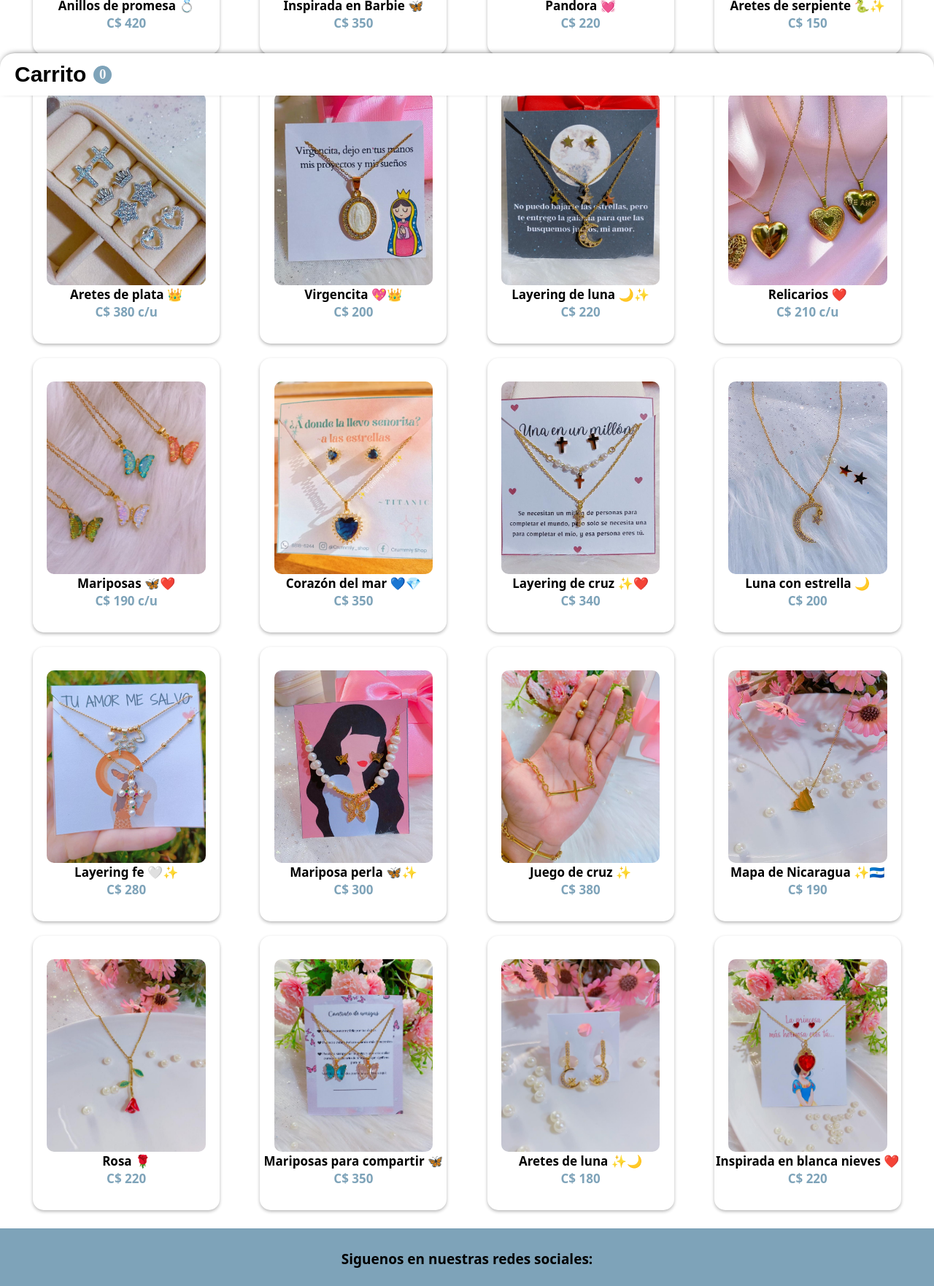
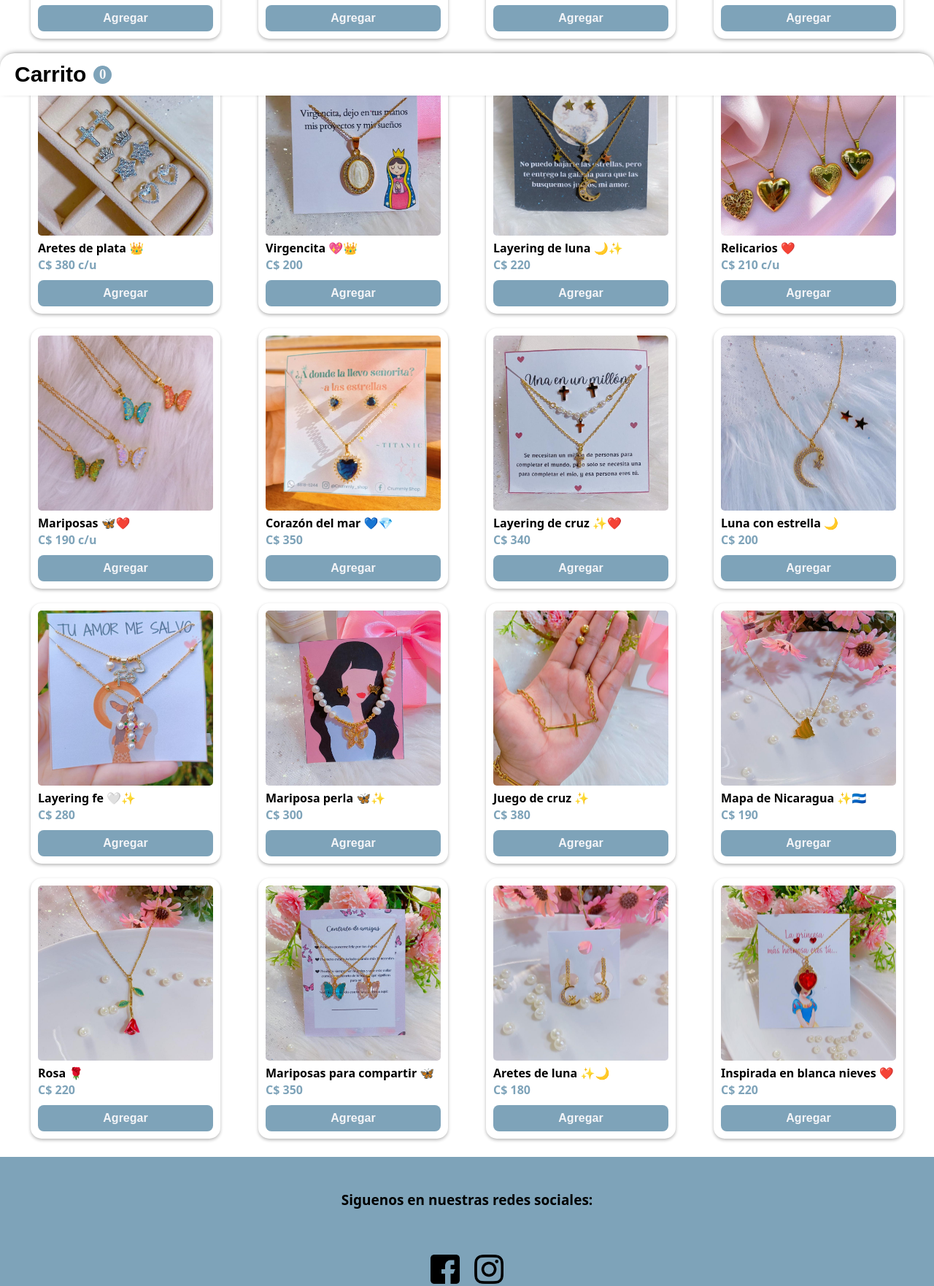
Before and after one commit to KeyFargas18/HTML-Y-CSS-CrummlyShop, a plain HTML site: page index.html in a window 1280 px wide. Shown: the part 669-2432 px from the top of the page at 73% size. Drawn offline with Linux system fonts and the light colour scheme.

Commit message:
agregar el button

```diff
--- a/desktop.css
+++ b/desktop.css
@@ -1,19 +1,37 @@
-.anillo{
-    width: 20vw;
-    height: 47vh;
-    font-size: 1.7rem;
+.container{
+    width: 100%;
+    display: flex;
+    padding: 1rem;
+    justify-content: flex-end;
+    flex-wrap: wrap;
 }
 
-.anillo_pla{
-    width: 17vw;
-    height: 33vh;
-    object-fit: cover;
-    flex-wrap: wrap;
-    border-radius: 1rem;
+.canti{
+    color: var(--primay-color);
+    position: absolute;
+    display: flex;
+    justify-content: center;
+    align-items: center;
+    border-radius: 50px;
+    height: 17px;
+    width: 17px;
+    top: 5px;
+    margin-left: 2.5rem;
+    background-color: #7EA3B9;
 }
 
 .presen{
     font-size: 1.9rem;
+}
+
+.anillo_pla{
+    width: 240px;
+    height: 240px;
+}
+
+.shopping{
+    grid-template-columns: repeat(auto-fill,240px);
+    font-size: var(--md);
 }
 
 .barra{
@@ -51,6 +69,11 @@
     margin-left: 1rem;
 }
 
+.primary-button{
+    height: 36px;
+    font-size: var(--md);
+}
+
 .footer p{
     font-size: 1.9rem;
 }
--- a/index.html
+++ b/index.html
@@ -13,17 +13,17 @@
     <header>
         <nav class="nav">
             <div class="container">
-                <img class="buscar" src="./buscar.png" alt="buscar">
-                <img class="what" src="./whatsapp.png" alt="WhatsApp">
-                <img class="usua" src="./usuario.png" alt="perfil">
-                <di>
-                    <img src="./carro-de-la-carretilla.png" alt="carrito">
+                <img class="buscar" src="./iconos/buscar.png" alt="buscar">
+                <img class="what" src="./iconos/whatsapp.png" alt="WhatsApp">
+                <img class="usua" src="./iconos/usuario.png" alt="perfil">
+                <div>
+                    <img src="./iconos/carro-de-la-carretilla.png" alt="carrito">
                     <span class="canti">0</span>
-                </di>
+                </div>
             </div>
 
             <div class="caja-logo">
-                <img class="logo" src="./logo.jpeg" alt="logo">
+                <img class="logo" src="./iconos/logo.jpeg" alt="logo">
             </div>
 
             <div class="presen">
@@ -35,106 +35,227 @@
         </nav>
     </header>
     <main class="main">
+        <div class="shopping">
             <figure class="anillo">
                 <img class="anillo_pla" src="./img/Anillos.jpeg" alt="anillo">
                 <span class="ani">Anillos de promesa 💍</span>
                 <span class="cant">C$ 420</span>
             </figure>
+            <button class="primary-button">
+                Agregar
+            </button>
+        </div>
+
+        <div class="shopping">
             <figure class="anillo">
                 <img class="anillo_pla" src="./img/barbie.jpeg" alt="barbie">
                 <span class="ani">Inspirada en Barbie 🦋</span>
                 <span class="cant">C$ 350</span>
             </figure>
+            <button class="primary-button">
+                Agregar
+            </button>
+        </div>
+
+
+        <div class="shopping">
             <figure class="anillo">
                 <img class="anillo_pla" src="./img/Pandora.jpeg" alt="pandora">
                 <span class="ani">Pandora 💓</span>
                 <span class="cant">C$ 220</span>
             </figure>
+            <button class="primary-button">
+                Agregar
+            </button>
+        </div>
+
+        <div class="shopping">
             <figure class="anillo">
                 <img class="anillo_pla" src="./img/serpiente.jpeg" alt="serpiente">
                 <span class="ani">Aretes de serpiente 🐍✨</span>
                 <span class="cant">C$ 150</span>
             </figure>
+            <button class="primary-button">
+                Agregar
+            </button>
+        </div>
+
+        <div class="shopping">
             <figure class="anillo">
                 <img class="anillo_pla" src="./img/aretes.jpeg" alt="aretes">
                 <span class="ani">Aretes de plata 👑</span>
                 <span class="cant">C$ 380 c/u</span>
             </figure>
+            <button class="primary-button">
+                Agregar
+            </button>
+        </div>
+
+        <div class="shopping">
             <figure class="anillo">
                 <img class="anillo_pla" src="./img/virgen.jpeg" alt="virgen">
                 <span class="ani">Virgencita 💖👑</span>
                 <span class="cant">C$ 200</span>
             </figure>
+            <button class="primary-button">
+                Agregar
+            </button>
+        </div>
+
+        <div class="shopping">
             <figure class="anillo">
                 <img class="anillo_pla" src="./img/luna.jpeg" alt="luna">
                 <span class="ani">Layering de luna 🌙✨</span>
                 <span class="cant">C$ 220</span>
             </figure>
+            <button class="primary-button">
+                Agregar
+            </button>
+        </div>
+
+        <div class="shopping">
             <figure class="anillo">
                 <img class="anillo_pla" src="./img/relicario.jpeg" alt="relicario">
                 <span class="ani">Relicarios ❤️</span>
                 <span class="cant">C$ 210 c/u</span>
             </figure>
+            <button class="primary-button">
+                Agregar
+            </button>
+        </div>
+
+        <div class="shopping">
             <figure class="anillo">
                 <img class="anillo_pla" src="./img/mariposa.jpeg" alt="mariposa">
                 <span class="ani">Mariposas 🦋❤️</span>
                 <span class="cant">C$ 190 c/u</span>
             </figure>
+            <button class="primary-button">
+                Agregar
+            </button>
+        </div>
+
+        <div class="shopping">
             <figure class="anillo">
                 <img class="anillo_pla" src="./img/corazon.jpeg" alt="corazon">
                 <span class="ani">Corazón del mar 💙💎</span>
                 <span class="cant">C$ 350</span>
             </figure>
+            <button class="primary-button">
+                Agregar
+            </button>
+        </div>
+
+        <div class="shopping">
             <figure class="anillo">
                 <img class="anillo_pla" src="./img/Layering.jpeg" alt="layering">
                 <span class="ani">Layering de cruz ✨❤️</span>
                 <span class="cant">C$ 340</span>
             </figure>
+            <button class="primary-button">
+                Agregar
+            </button>
+        </div>
+
+        <div class="shopping">
             <figure class="anillo">
                 <img class="anillo_pla" src="./img/lunes.jpeg" alt="lunes">
                 <span class="ani">Luna con estrella 🌙</span>
                 <span class="cant">C$ 200</span>
             </figure>
+            <button class="primary-button">
+                Agregar
+            </button>
+        </div>
+
+        <div class="shopping">
             <figure class="anillo">
                 <img class="anillo_pla" src="./img/cruz.jpeg" alt="cruz">
                 <span class="ani">Layering fe 🤍✨</span>
                 <span class="cant">C$ 280</span>
             </figure>
+            <button class="primary-button">
+                Agregar
+            </button>
+        </div>
+
+        <div class="shopping">
             <figure class="anillo">
                 <img class="anillo_pla" src="./img/mari.jpeg" alt="mari">
                 <span class="ani">Mariposa perla 🦋✨</span>
                 <span class="cant">C$ 300</span>
             </figure>
+            <button class="primary-button">
+                Agregar
+            </button>
+        </div>
+
+        <div class="shopping">
             <figure class="anillo">
                 <img class="anillo_pla" src="./img/juego.jpeg" alt="juego">
                 <span class="ani">Juego de cruz ✨</span>
                 <span class="cant">C$ 380</span>
             </figure>
+            <button class="primary-button">
+                Agregar
+            </button>
+        </div>
+
+        <div class="shopping">
             <figure class="anillo">
                 <img class="anillo_pla" src="./img/mapa.jpeg" alt="mapa">
                 <span class="ani">Mapa de Nicaragua ✨🇳🇮</span>
                 <span class="cant">C$ 190</span>
             </figure>
+            <button class="primary-button">
+                Agregar
+            </button>
+        </div>
+
+        <div class="shopping">
             <figure class="anillo">
                 <img class="anillo_pla" src="./img/rosa.jpeg" alt="rosa">
                 <span class="ani">Rosa 🌹</span>
                 <span class="cant">C$ 220</span>
             </figure>
+            <button class="primary-button">
+                Agregar
+            </button>
+        </div>
+
+        <div class="shopping">
             <figure class="anillo">
                 <img class="anillo_pla" src="./img/mari duo.jpeg" alt="duo mariposa">
                 <span class="ani">Mariposas para compartir 🦋</span>
                 <span class="cant">C$ 350</span>
             </figure>
+            <button class="primary-button">
+                Agregar
+            </button>
+        </div>
+
+        <div class="shopping">
             <figure class="anillo">
                 <img class="anillo_pla" src="./img/a luna.jpeg" alt="luna arete">
                 <span class="ani">Aretes de luna ✨🌙</span>
                 <span class="cant">C$ 180</span>
             </figure>
+            <button class="primary-button">
+                Agregar
+            </button>
+        </div>
+
+        <div class="shopping">
             <figure class="anillo">
                 <img class="anillo_pla" src="./img/blanca.jpeg" alt="corazon rojo">
                 <span class="ani">Inspirada en blanca nieves ❤️</span>
                 <span class="cant">C$ 220</span>
             </figure>
+            <button class="primary-button">
+                Agregar
+            </button>
+        </div>
+
         <figure class="barra">
             <span class="carrito">Carrito</span>
             <span class="cantid">0</span>
@@ -143,8 +264,8 @@
 
     <footer class="footer">
         <p>Siguenos en nuestras redes sociales:</p>
-            <img src="./facebook.png" alt="Facebook">
-            <img src="./instagram.png" alt="instagram">
+            <img src="./iconos/facebook.png" alt="Facebook">
+            <img src="./iconos/instagram.png" alt="instagram">
     </footer>
 </body>
 </html>
--- a/style.css
+++ b/style.css
@@ -15,36 +15,9 @@ html{
     --font-family: system-ui, -apple-system, BlinkMacSystemFont, 'Segoe UI', Roboto, Oxygen, Ubuntu, Cantarell, 'Open Sans', 'Helvetica Neue', sans-serif;
     --header-size: 4rem;
     --font: 1.4rem;
+    --md: 1.6rem;
+    --sm: 1.2rem;
     --font_text: 1rem;
-}
-
-.container{
-    width: 100%;
-    display: flex;
-    padding: 1rem;
-    justify-content: flex-end;
-    flex-wrap: wrap;
-}
-
-.container img{
-    display: flex;
-    width: 25px;
-    margin: 1rem;
-    cursor: pointer;
-}
-
-.canti{
-    color: #fff;
-    position: absolute;
-    display: flex;
-    justify-content: center;
-    align-items: center;
-    border-radius: 50px;
-    height: 17px;
-    width: 17px;
-    top: 5px;
-    margin-left: 2.5rem;
-    background-color: #7EA3B9;
 }
 
 .nav{
@@ -52,6 +25,10 @@ html{
     flex-wrap: wrap;
     background-color: var(--primay-color);
     width: 100%;
+}
+
+.container{
+    display: none;
 }
 
 .caja-logo{
@@ -75,14 +52,14 @@ html{
     text-align: center;
     width: 100%;
     margin-bottom: 2rem;
-    font-size: var(--font);
+    font-size: var(--sm);
     font-family: var(--font-family-title);
     background-color: var(--primay-color);
 }
 
 .presen h1{
     padding: 1rem;
-    font-size: 2.2rem;
+    font-size: 2rem;
 }
 
 .presen p{
@@ -90,32 +67,31 @@ html{
 }
 
 .anillo_pla{
-    width: 35vw;
-    height: 30vh;
+    width: 140px;
+    height: 140px;
     object-fit: cover;
     flex-wrap: wrap;
+    border-radius: 0.5rem;
 }
 
-.anillo{
-    display: flex;
+.shopping{
+    display: grid;
+    grid-template-columns: repeat(auto-fill,13.5rem);
+    flex-wrap: wrap;
     /* box-shadow: 0 5px 10px rgb(102, 117, 133); */
     box-shadow: 0px 2px 4px 0 rgba(20, 20, 20, 0.3);
-    width: 42%;
-    height: 40%;
-    cursor: pointer;
-    flex-direction: column;
     font-size: var(--font_text);
     font-family: var(--font-family);
-    align-items: center;
-    justify-content: center;
     border-radius: 1.5rem;
     margin: 1rem;
-    flex-wrap: wrap;
+    padding: 1rem;
+    margin-bottom: 1rem;
 }
 
 .cant{
     color: var(--secundary-color);
     font-weight: bold;
+    display: flex;
 }
 
 .ani{
@@ -123,12 +99,24 @@ html{
     font-weight: bold;
 }
 
+.primary-button{
+    cursor: pointer;
+    background-color: var(--secundary-color);
+    border-radius: 0.8rem;
+    border: none;
+    font-size: var(--sm);
+    color: var(--primay-color);
+    width: 100%;
+    height: 25px;
+    font-weight: bold;
+    margin-top: 1rem;
+}
+
 .main{
     display: flex;
     flex-wrap: wrap;
     justify-content: space-evenly;
     width: 100%;
-    align-items: flex-baseline;
     overflow: auto;
 }
 
@@ -148,6 +136,7 @@ html{
 }
 
 .footer p{
+    margin-top: 2rem;
     width: 100%;
     font-family: var(--font-family);
     font-size: var(--font);
@@ -158,7 +147,7 @@ html{
 
 .footer img{
     display: flex;
-    width: 5rem;
+    width: 4rem;
     margin: 1rem;
     margin-bottom: 12rem;
     cursor: pointer;
--- a/tablet.css
+++ b/tablet.css
@@ -1,14 +1,42 @@
-.anillo{
-    width: 30vw;
-    height: 40vh;
-    font-size: 1.3rem;
+.container{
+    width: 100%;
+    display: flex;
+    padding: 1rem;
+    justify-content: flex-end;
+    flex-wrap: wrap;
+}
+
+.container img{
+    display: flex;
+    width: 25px;
+    margin: 1rem;
+    cursor: pointer;
+}
+
+.canti{
+    color: var(--primay-color);
+    position: absolute;
+    display: flex;
+    justify-content: center;
+    align-items: center;
+    border-radius: 50px;
+    height: 17px;
+    width: 17px;
+    top: 5px;
+    margin-left: 2.5rem;
+    background-color: #7EA3B9;
 }
 
 .anillo_pla{
-    width: 25vw;
-    height: 30vh;
+    width: 140px;
+    height: 140px;
     object-fit: cover;
     flex-wrap: wrap;
+}
+
+.shopping{
+    grid-template-columns: repeat(auto-fill,15rem);
+    font-size: var(--sm);
 }
 
 .presen{
```
Also changed, not shown: buscar.png (deleted), carro-de-la-carretilla.png (deleted), facebook.png (deleted), instagram.png (deleted), logo.jpeg (deleted), usuario.png (deleted), whatsapp.png (deleted). Lines whose indentation alone changed are shown as unchanged.
